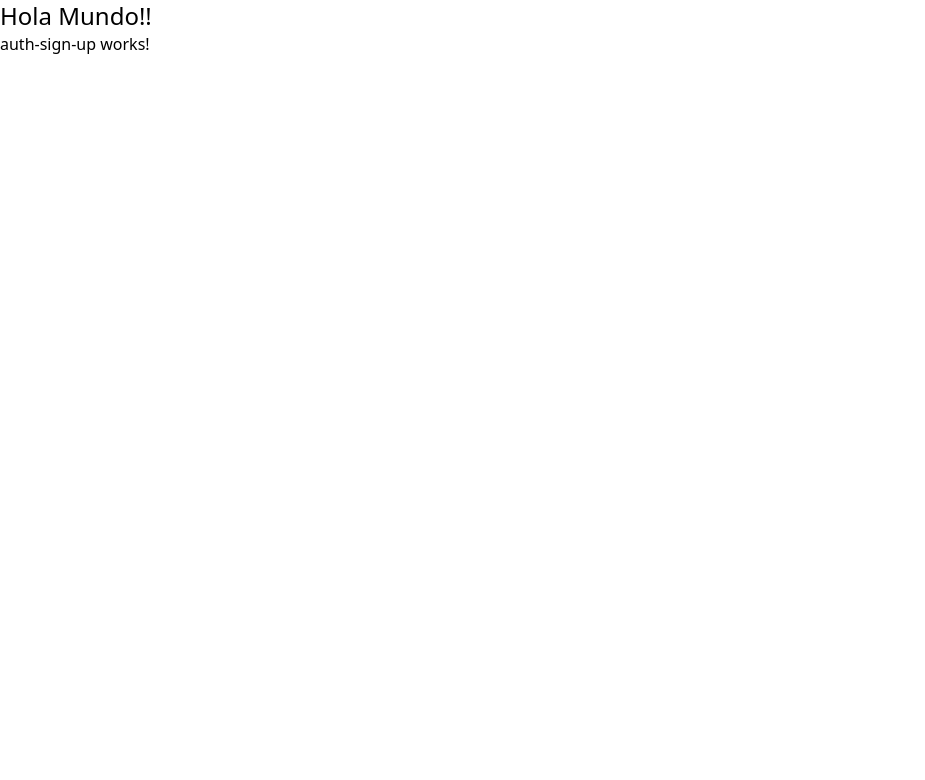
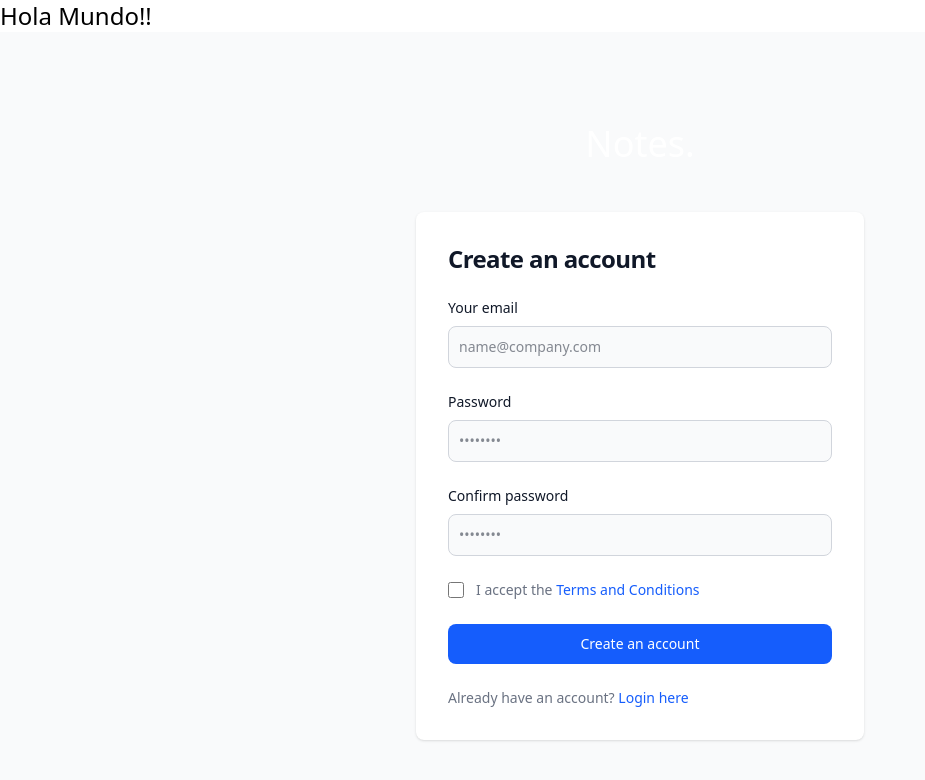
Before and after one commit to MateoRiosd93/angular-supabase-notes, an Angular app: page /auth/sign-up in a window 1280 px wide. Shown: the top 780 px of the page, without its empty margins (0-925 px from the left). Built offline with nearby package versions, Linux system fonts and the light colour scheme.

Commit message:
feature(login): Se crea componente sign up utilizando componentes de flowbite

```diff
--- /dev/null
+++ b/src/app/auth/features/auth-sign-up/auth-sign-up.component.html
@@ -0,0 +1,57 @@
+<section class="bg-gray-50 dark:bg-gray-900">
+    <div class="flex flex-col items-center justify-center px-6 py-8 mx-auto md:h-screen lg:py-0">
+        <h1 class="text-4xl text-white font-light mb-12">Notes.</h1>
+        <div
+            class="w-full bg-white rounded-lg shadow dark:border md:mt-0 sm:max-w-md xl:p-0 dark:bg-gray-800 dark:border-gray-700">
+            <div class="p-6 space-y-4 md:space-y-6 sm:p-8">
+                <h1 class="text-xl font-bold leading-tight tracking-tight text-gray-900 md:text-2xl dark:text-white">
+                    Create an account
+                </h1>
+                <form class="space-y-4 md:space-y-6" action="#">
+                    <div>
+                        <label for="email" class="block mb-2 text-sm font-medium text-gray-900 dark:text-white">Your
+                            email</label>
+                        <input type="email" name="email" id="email"
+                            class="bg-gray-50 border border-gray-300 text-gray-900 text-sm rounded-lg focus:ring-blue-600 focus:border-blue-600 block w-full p-2.5 dark:bg-gray-700 dark:border-gray-600 dark:placeholder-gray-400 dark:text-white dark:focus:ring-blue-500 dark:focus:border-blue-500"
+                            placeholder="name@company.com" required="">
+                    </div>
+                    <div>
+                        <label for="password"
+                            class="block mb-2 text-sm font-medium text-gray-900 dark:text-white">Password</label>
+                        <input type="password" name="password" id="password" placeholder="••••••••"
+                            class="bg-gray-50 border border-gray-300 text-gray-900 text-sm rounded-lg focus:ring-blue-600 focus:border-blue-600 block w-full p-2.5 dark:bg-gray-700 dark:border-gray-600 dark:placeholder-gray-400 dark:text-white dark:focus:ring-blue-500 dark:focus:border-blue-500"
+                            required="">
+                    </div>
+                    <div>
+                        <label for="confirm-password"
+                            class="block mb-2 text-sm font-medium text-gray-900 dark:text-white">Confirm
+                            password</label>
+                        <input type="confirm-password" name="confirm-password" id="confirm-password"
+                            placeholder="••••••••"
+                            class="bg-gray-50 border border-gray-300 text-gray-900 text-sm rounded-lg focus:ring-blue-600 focus:border-blue-600 block w-full p-2.5 dark:bg-gray-700 dark:border-gray-600 dark:placeholder-gray-400 dark:text-white dark:focus:ring-blue-500 dark:focus:border-blue-500"
+                            required="">
+                    </div>
+                    <div class="flex items-start">
+                        <div class="flex items-center h-5">
+                            <input id="terms" aria-describedby="terms" type="checkbox"
+                                class="w-4 h-4 border border-gray-300 rounded bg-gray-50 focus:ring-3 focus:ring-blue-300 dark:bg-gray-700 dark:border-gray-600 dark:focus:ring-blue-600 dark:ring-offset-gray-800"
+                                required="">
+                        </div>
+                        <div class="ml-3 text-sm">
+                            <label for="terms" class="font-light text-gray-500 dark:text-gray-300">I accept the <a
+                                    class="font-medium text-blue-600 hover:underline dark:text-blue-500"
+                                    href="#">Terms and Conditions</a></label>
+                        </div>
+                    </div>
+                    <button type="submit"
+                        class="w-full text-white bg-blue-600 hover:bg-blue-700 focus:ring-4 focus:outline-none focus:ring-blue-300 font-medium rounded-lg text-sm px-5 py-2.5 text-center dark:bg-blue-600 dark:hover:bg-blue-700 dark:focus:ring-blue-800">Create
+                        an account</button>
+                    <p class="text-sm font-light text-gray-500 dark:text-gray-400">
+                        Already have an account? <a routerLink="/auth/log-in"
+                            class="font-medium text-blue-600 hover:underline dark:text-blue-500">Login here</a>
+                    </p>
+                </form>
+            </div>
+        </div>
+    </div>
+</section>
--- a/src/app/auth/features/auth-sign-up/auth-sign-up.component.ts
+++ b/src/app/auth/features/auth-sign-up/auth-sign-up.component.ts
@@ -1,13 +1,10 @@
 import { Component } from '@angular/core';
+import { RouterLink } from '@angular/router';
 
 @Component({
   selector: 'app-auth-sign-up',
-  imports: [],
-  template: `
-    <p>
-      auth-sign-up works!
-    </p>
-  `,
+  imports: [RouterLink],
+  templateUrl: './auth-sign-up.component.html',
   styleUrl: './auth-sign-up.component.css'
 })
 export default class AuthSignUpComponent {
```
Also changed, not shown: 1 other file (tests, documents, lock files or other folders).
